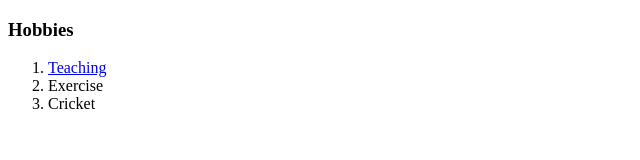
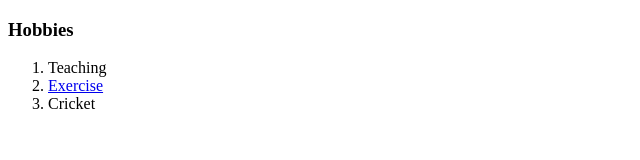
Before and after one commit to Sanjeev-13/cv, a plain HTML site: page hobbies.html in a window 1280 px wide. Shown: the whole page, without its empty margins (0-640 px from the left). Drawn offline with Linux system fonts and the light colour scheme.

Commit message:
used anchor tag for teaching instead of exercise

```diff
--- a/hobbies.html
+++ b/hobbies.html
@@ -7,8 +7,8 @@
 <body>
     <h3>Hobbies</h3>
     <ol>
-        <li> <a href="https://encrypted-tbn0.gstatic.com/images?q=tbn:ANd9GcSpKn2DZIYz2mDKX_RgLHBIhwieYIbBmWNrAw&usqp=CAU">Teaching</a></li>
-        <li>Exercise</li>
+        <li>Teaching</li>
+        <li><a href="https://encrypted-tbn0.gstatic.com/images?q=tbn:ANd9GcSpKn2DZIYz2mDKX_RgLHBIhwieYIbBmWNrAw&usqp=CAU">Exercise</a></li>
         <li>Cricket</li>
     </ol>
 </body>
```
